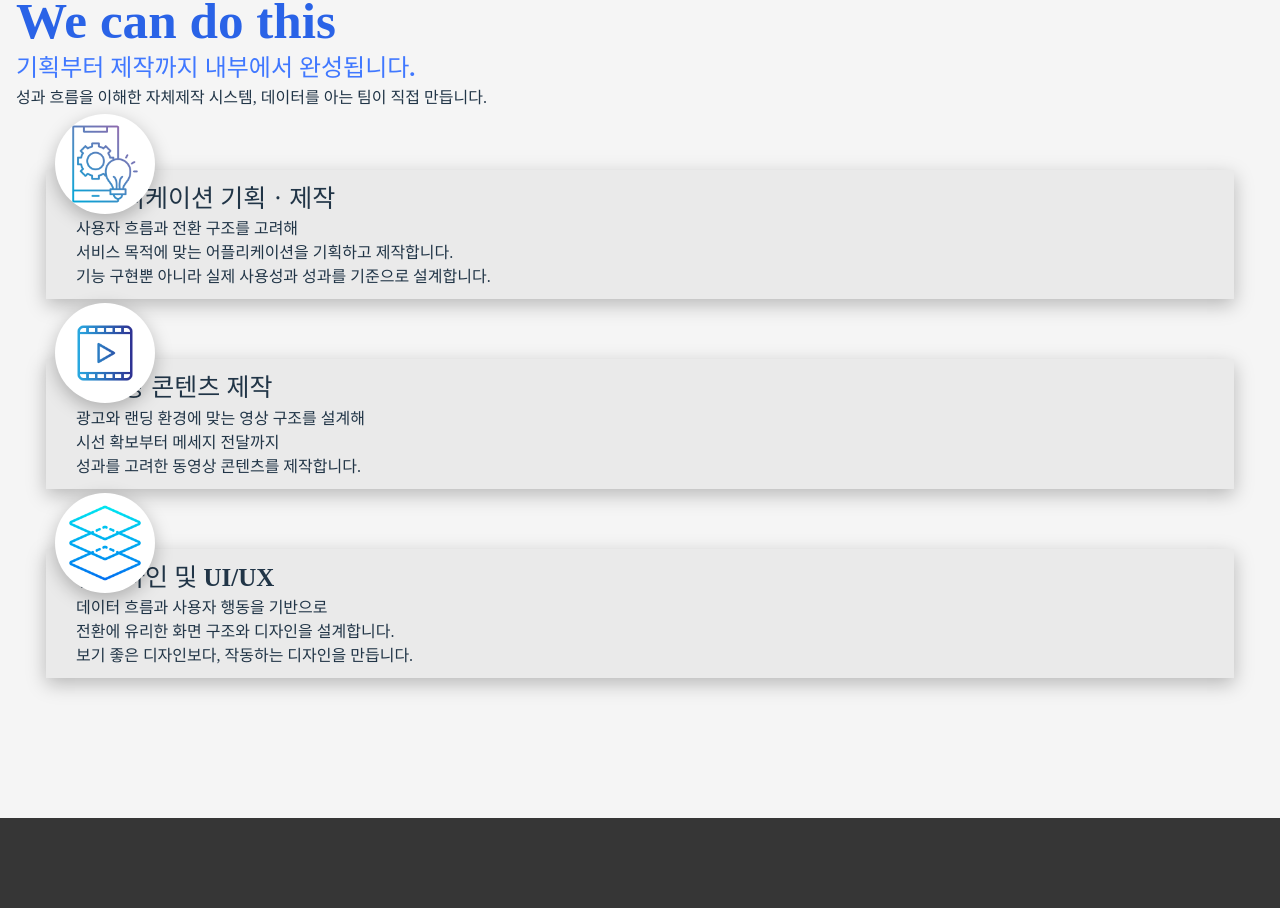
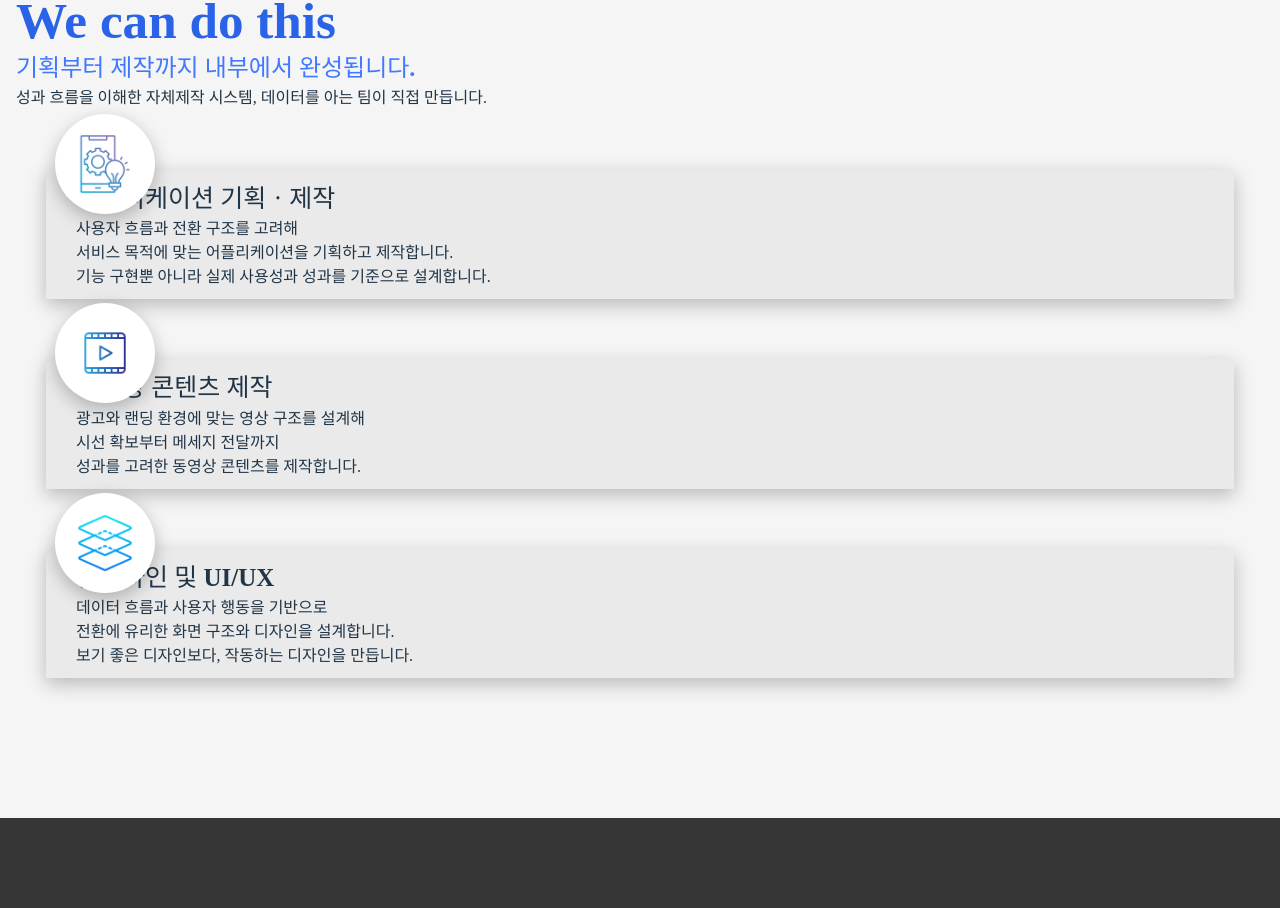
Before and after one commit to hsy1410-dev/daeyeon, a React (Vite) app: page / in a window 1280 px wide. Shown: the part 2620-3528 px from the top of the page. Built offline with nearby package versions, Linux system fonts and the light colour scheme.

Commit message:
Update App.css

```diff
--- a/src/App.css
+++ b/src/App.css
@@ -691,3 +691,10 @@ button:hover {
     transform: translateY(0px);
   }
 }
+.circle img {
+  width: 60%;
+  height: 60%;
+  object-fit: contain;
+
+  display: block;
+}
```
